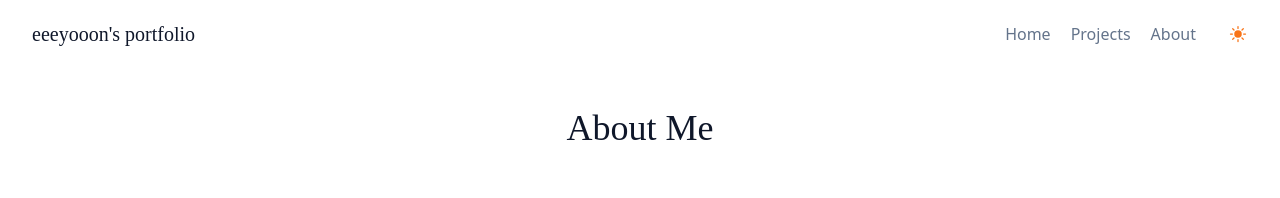
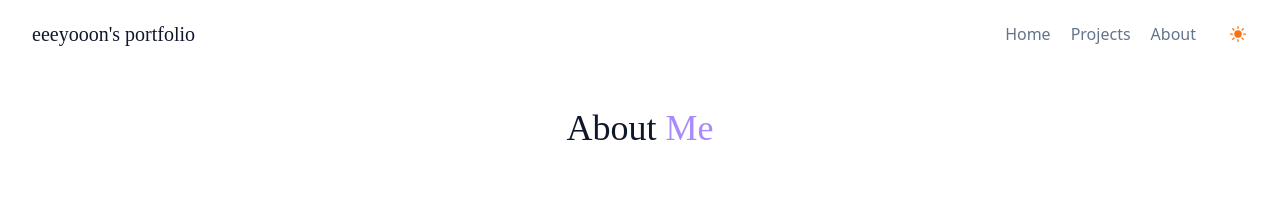
Before and after one commit to eeeyooon/nextjs_portfolio, a Next.js app: page /about in a window 1280 px wide. Shown: the top 198 px of the page. Built offline with nearby package versions, Linux system fonts and the light colour scheme; a web font is replaced by a local one.

Commit message:
포트폴리오 수정

```diff
--- a/pages/about.js
+++ b/pages/about.js
@@ -5,7 +5,9 @@ export default function Contact() {
   return (
     <Layout>
       <div className="mt-10">
-        <h1 className="text-4xl text-center font-power">About Me</h1>
+        <h1 className="text-4xl text-center font-power">
+          About <span className="text-violet-400"> Me</span>
+        </h1>
         <Image
           className="m-auto mt-5 "
           src="/profile_emoji.png"
```
